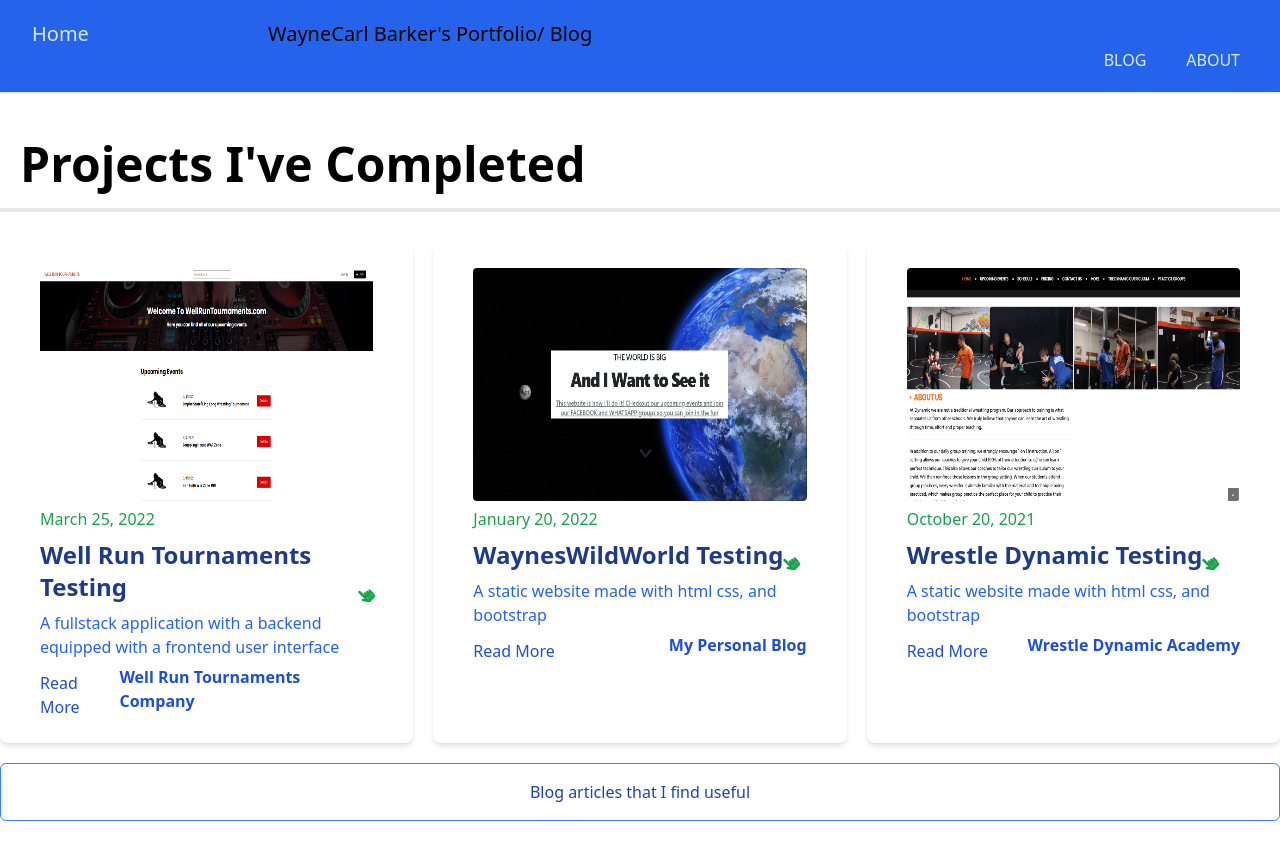
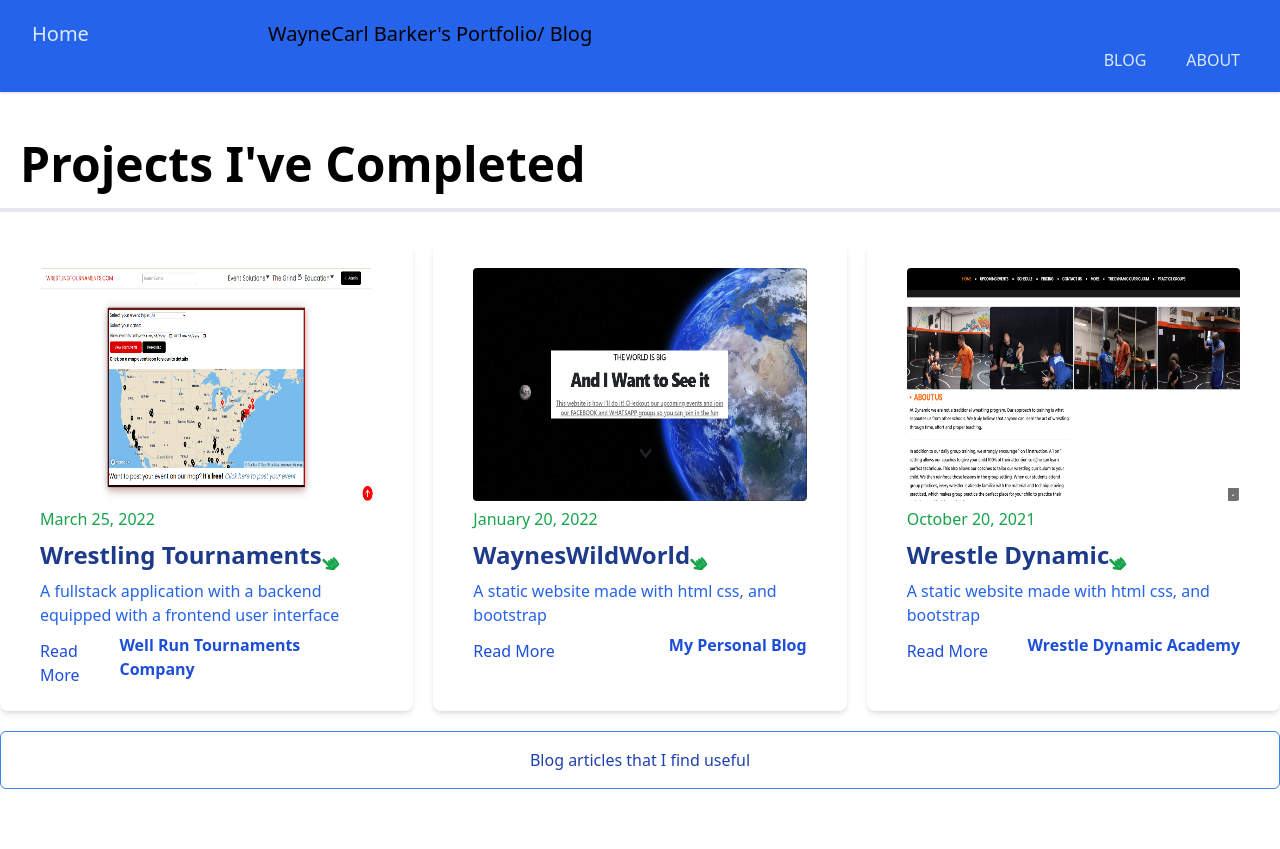
Before and after one commit to wakywayne/WakyWayneBlog, a Next.js app: page / in a window 1280 px wide. After the commit the page ends 817 px from the top, so only its background shows below. Built offline with nearby package versions, Linux system fonts and the light colour scheme.

Commit message:
fixed stuff like the wraping of md header to a new line

```diff
--- a/components/Project.jsx
+++ b/components/Project.jsx
@@ -27,7 +27,7 @@ export default function Post({ post }) {
             <div className="mt-2">
                 <div className='flex '>
                     <Link href={`/blog/project/${post.slug}`}>
-                        <a className="text-2xl font-bold text-blue-900 underline hover:underline md:no-underline">{post.frontmatter.title} Testing </a>
+                        <a className="text-2xl font-bold text-blue-900 underline hover:underline md:no-underline">{post.frontmatter.title}</a>
                     </Link>
                     <FaHandPointer style={{ alignSelf: "flex-end" }} className='text-green-600 -rotate-45' />
                 </div>
--- a/pages/blog/project/[slug].jsx
+++ b/pages/blog/project/[slug].jsx
@@ -15,21 +15,21 @@ export default function PostPage({ frontmatter: { title, category, date, cover_i
     return (
         <Layout title={title}>
             <Link href='/'>Go Back</Link>
-            <div className=' w-full px-10 py-6 bg-white rounded-lg shadow-md mt-6'>
-                <div className=' flex justify-between items-center mt-4'>
-                    <h1 className='text-5xl mb-7'>
+            <div className='w-full px-10 py-6 mt-6 bg-white rounded-lg shadow-md '>
+                <div className='flex items-center justify-between mt-4 '>
+                    <h1 className='text-5xl mb-7' >
                         {title}
                     </h1>
                     {/* <CategoryLabel>{category}</CategoryLabel> */}
                 </div>
-                <img src={cover_image} alt="" className=' w-full rounded' />
+                <img src={cover_image} alt="" className='w-full rounded ' />
 
-                <div className='flex justify-between items-center bg-blue-100 p-2 my-8'>
+                <div className='flex items-center justify-between p-2 my-8 bg-blue-100'>
                     <div className='flex items-center'>
                         <img
                             src={author_image}
                             alt=''
-                            className='mx-4 w-10 h-10 object-cover rounded-full hidden sm:block'
+                            className='hidden object-cover w-10 h-10 mx-4 rounded-full sm:block'
                         />
                         <h4>{author}</h4>
                     </div>
@@ -37,7 +37,7 @@ export default function PostPage({ frontmatter: { title, category, date, cover_i
                 </div>
 
                 <article className='mt-2'>
-                    <div className=" prose" dangerouslySetInnerHTML={{ __html: marked(content) }}></div>
+                    <div className="prose " dangerouslySetInnerHTML={{ __html: marked(content) }}></div>
                 </article>
             </div>
         </Layout>
--- a/projects/Wayne'sWildWorld.md
+++ b/projects/Wayne'sWildWorld.md
@@ -8,7 +8,7 @@ author: 'My Personal Blog'
 author_image: '/images/wayneswildworldImages/waterfall.jpg'
 ---
 
-# [<span style="text-decoration: underline;">www.WaynesWildWorld.com</span>](https://wayneswildworld.com/)
+# [<span style="text-decoration: underline; word-wrap: break-word;">www.WaynesWildWorld.com/</>](https://wayneswildworld.com/)
 > ### The purpose of this project is to build a group of people who like to travel or just get out of their house. This site has multiple pages with several different functionalities such as:
 > - #### Rotating pictures
 > - #### Rolling word sets
--- a/projects/Wellruntournaments.md
+++ b/projects/Wellruntournaments.md
@@ -1,5 +1,5 @@
 ---
-title: 'Well Run Tournaments'
+title: 'Wrestling Tournaments'
 date: 'March 25, 2022'
 excerpt: 'A fullstack application with a backend equipped with a frontend user interface'
 cover_image: '/images/wellruntournamentsImages/wellrunNiceLookingMain.png'
@@ -11,9 +11,12 @@ author_image: '/images/wayneswildworldImages/waterfall.jpg'
 <!-- Markdown generator - https://jaspervdj.be/lorem-markdownum/ -->
 
 
-# [<span style="text-decoration: underline;">www.WellRunTournaments.com</span>](https://wellruntournaments-jwlnqhy5v-wakywayne.vercel.app/)
+# [<span style="text-decoration: underline; word-wrap: break-word;">www.wrestlingtournaments.com/</span>](https://www.wrestlingtournaments.com/)
+
 ## What was included in this project
-> - #### A main page that displays the 12 events that are closest based on date (*Main Photo*)
+> - #### A main page that displays all vents on a map with various filters that the user can use to refine the search (*Main Photo*)
+> - ### Below the map is the list of events
+> - ![Image of Events displayed](/images/wellruntournamentsImages/Events.png)
 > - #### A default image that will be used if no image is uploaded
 > - #### If you click on the details button it brings you to full details page for the event *Images Below*
 >   - ![Image Showing Button To Circle](/images/wellruntournamentsImages/circleddetails.png)
--- a/projects/WrestleDynamic.md
+++ b/projects/WrestleDynamic.md
@@ -8,7 +8,7 @@ author: 'Wrestle Dynamic Academy'
 author_image: '/images/dynamicwebsiteimages/CoachWaynesPrivates.JPG'
 ---
 
-# [<span style="text-decoration: underline;">www.WrestleDynamic.com</span>](http://wrestledynamic.com/)
+# [<span style="text-decoration: underline; word-wrap: break-word;">www.WrestleDynamic.com/</span>](http://wrestledynamic.com/)
 > #### Wrestle dynamic is where I have been working as a wrestling coach since _2018_. This place is like my home away from home and I love doing private lessons with my wrestlers. I built this website so the business would have a presence on the internet and our customers could stay in the loop about everything going on at the club
 
 ## This project includes:
```
Also changed, not shown: public/images/wellruntournamentsImages/Events.png (added), public/images/wellruntournamentsImages/wellrunNiceLookingMain.png.
